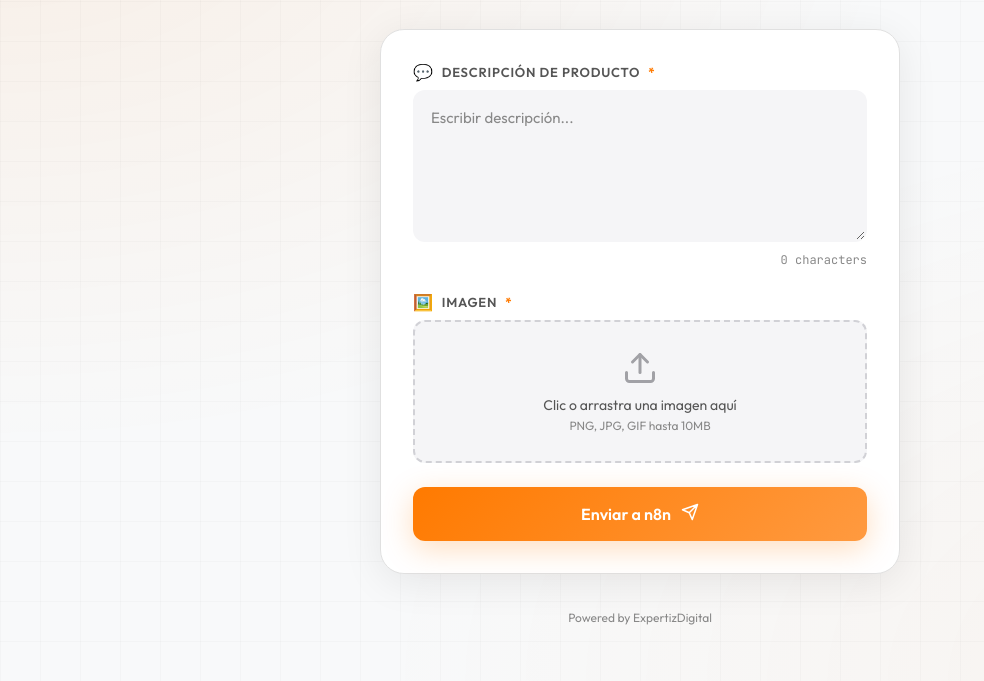
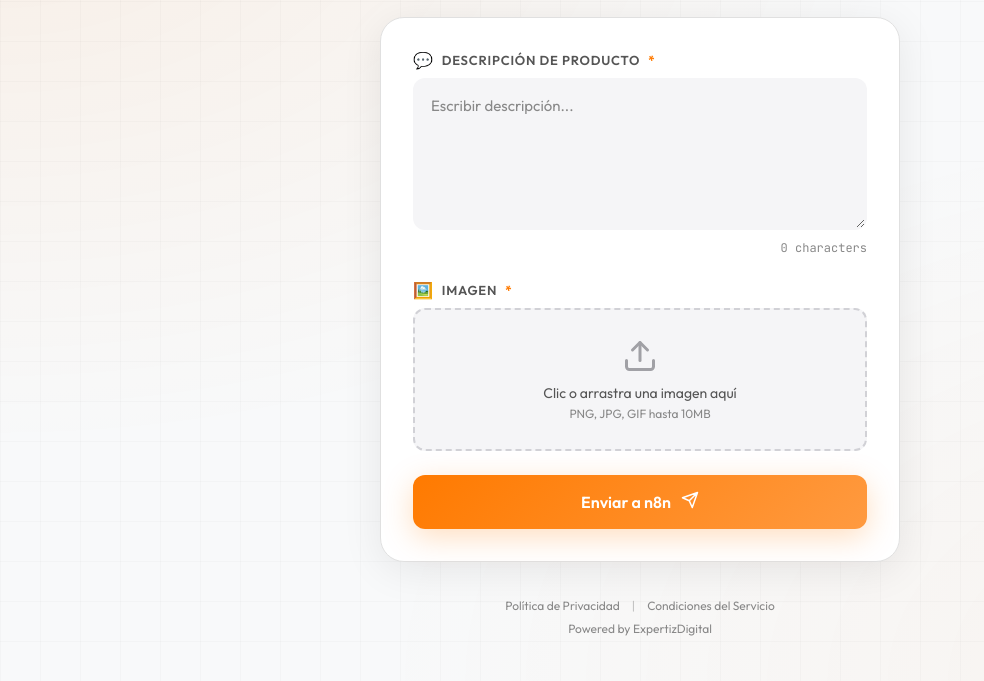
Before and after one commit to QAntonio19/content-creator-IA, a website: page index.html in a window 1280 px wide. Shown: the part 119-800 px from the top of the page, without its empty margins (0-984 px from the left). Drawn offline with Linux system fonts and the light colour scheme.

Commit message:
Add privacy policy and terms links to footer

```diff
--- a/index.html
+++ b/index.html
@@ -168,6 +168,11 @@
         </div>
 
         <footer class="footer">
+            <nav class="footer-links">
+                <a href="privacy-policy.html">Política de Privacidad</a>
+                <span class="footer-separator">|</span>
+                <a href="terms-of-service.html">Condiciones del Servicio</a>
+            </nav>
             <p>Powered by ExpertizDigital</p>
         </footer>
     </div>
--- a/styles.css
+++ b/styles.css
@@ -514,6 +514,30 @@ body {
     font-weight: 400;
 }
 
+.footer-links {
+    display: flex;
+    justify-content: center;
+    align-items: center;
+    gap: 0.75rem;
+    margin-bottom: 0.5rem;
+    font-size: 0.75rem;
+}
+
+.footer-links a {
+    color: var(--text-muted);
+    text-decoration: none;
+    transition: color 0.2s ease;
+}
+
+.footer-links a:hover {
+    color: var(--accent-primary);
+}
+
+.footer-separator {
+    color: var(--text-muted);
+    opacity: 0.5;
+}
+
 /* Responsive */
 @media (max-width: 600px) {
     body {
```
Also changed, not shown: 1 other file.
